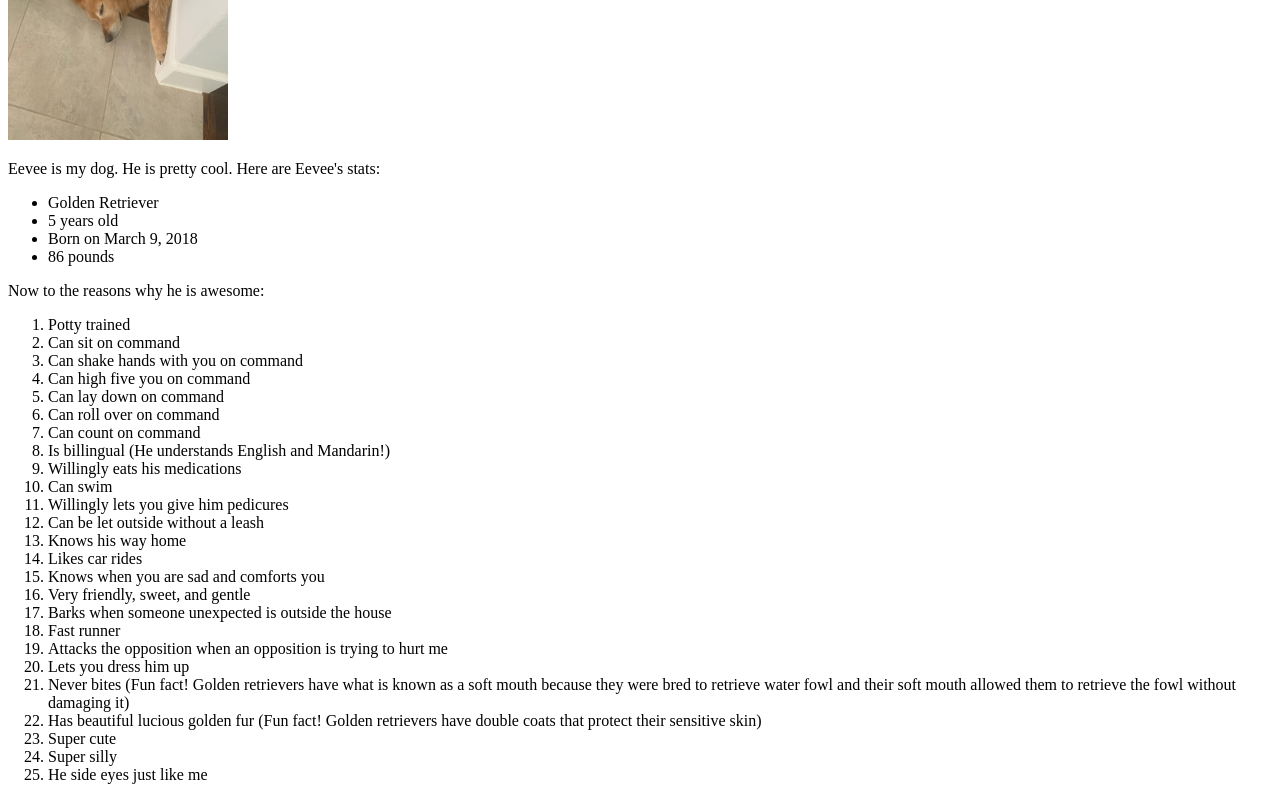
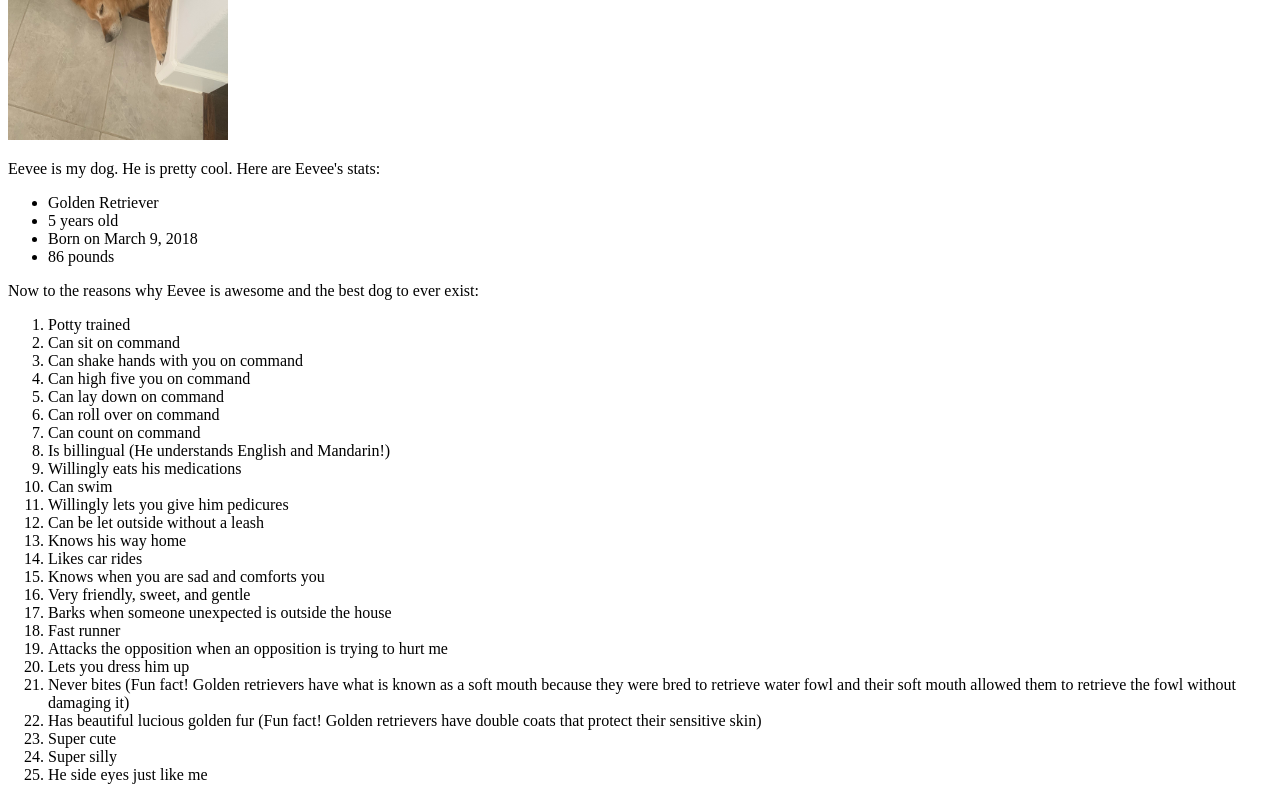
Before and after one commit to xhannahh/csc101-hw2, a plain HTML site: page index.html in a window 1280 px wide. Shown: the part 664-1464 px from the top of the page. Drawn offline with Linux system fonts and the light colour scheme.

Commit message:
i love eevee
eevee coding

```diff
--- a/index.html
+++ b/index.html
@@ -20,7 +20,7 @@
         <li> Born on March 9, 2018 </li>
         <li> 86 pounds </li>
     </ul>
-    <p> Now to the reasons why he is awesome: </p>
+    <p> Now to the reasons why Eevee is awesome and the best dog to ever exist: </p>
     <ol>
         <li> Potty trained </li>
         <li> Can sit on command </li>
```
